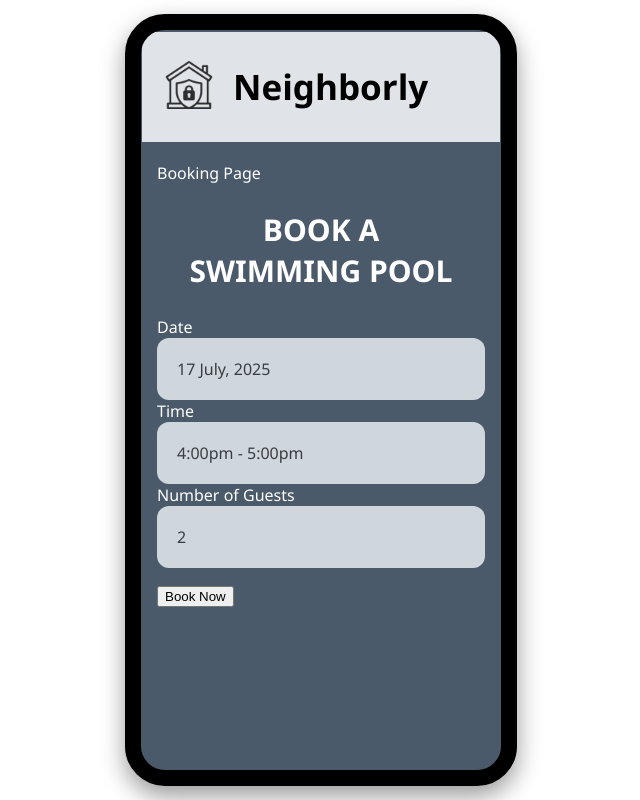
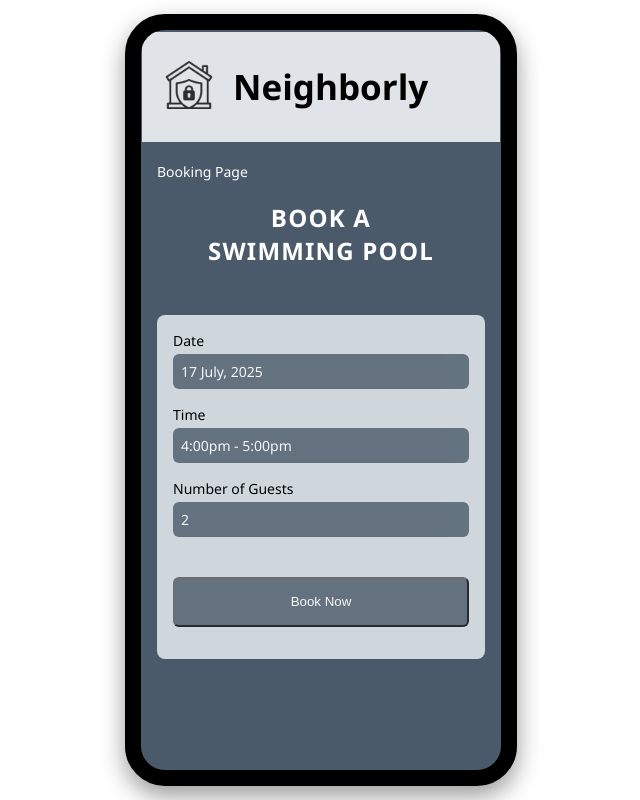
Before and after one commit to JaxzTan/Neighborly, a React (Vite) app in the folder frontend/: page /booking in a window 1280 px wide. Shown: the whole page, without its empty margins (319-959 px from the left). Built offline with nearby package versions, Linux system fonts and the light colour scheme.

Commit message:
updated booking page

```diff
--- a/frontend/src/App.css
+++ b/frontend/src/App.css
@@ -329,3 +329,62 @@ html,
   font-weight: 500;
   margin-bottom: 0.25rem;
 }
+.booking-subtitle {
+  margin-top: 0.75rem;
+  font-size: 0.875rem; /* Tailwind text-sm */
+}
+
+.booking-title {
+  margin-bottom: 1rem;
+  text-align: center;
+}
+
+.booking-title h2 {
+  font-size: 1.5rem; /* Tailwind text-2xl */
+  font-weight: bold;
+  letter-spacing: 0.05em;
+}
+
+.booking-form {
+  background-color: #cfd6dc;
+  padding: 1rem;
+  border-radius: 0.5rem;
+  color: #3a3d3f;
+  margin-top: 3rem;
+}
+
+.form-group {
+  margin-bottom: 1rem;
+}
+
+.form-label {
+  display: block;
+  font-size: 0.875rem;
+  color: black; /* Tailwind red-400 */
+  margin-bottom: 0.25rem;
+}
+
+.form-value {
+  background-color: #4a5a6a;
+  opacity: 0.8;
+  color: white;
+  padding: 0.5rem;
+  border-radius: 0.375rem;
+  font-size: 0.875rem;
+}
+
+.submit-button {
+  margin-top: 1.5rem;
+  width: 100%;
+  height: 50px;
+  background-color: #4a5a6a;
+  opacity: 0.8;
+  color: white;
+  padding: 0.5rem;
+  border-radius: 0.375rem;
+  transition: background-color 0.2s ease;
+}
+
+.submit-button:hover {
+  background-color: black;
+}
--- a/frontend/src/BookingForm.tsx
+++ b/frontend/src/BookingForm.tsx
@@ -16,59 +16,39 @@ const BookingForm: React.FC = () => {
             <h1 className="title">Neighborly</h1>
           </header>
 
-          {/* Sub-header */}
-          <div className="mt-3 text-sm">Booking Page</div>
+          <div className="booking-subtitle">Booking Page</div>
 
           {/* Title */}
-          <div className="booking_title mb-4">
-            <h2 className="text-center text-2xl font-bold tracking-wide">
+          <div className="booking-title">
+            <h2>
               BOOK A<br />
               SWIMMING POOL
             </h2>
           </div>
 
           {/* Form */}
-          <div className="booking-form space-y-4">
+          <div className="booking-form">
             {/* Date */}
-            <div>
-              <label className="text-sm text-red-400">Date</label>
-              <div className="booking_form label">17 July, 2025</div>
+            <div className="form-group">
+              <label className="form-label">Date</label>
+              <div className="form-value">17 July, 2025</div>
             </div>
 
             {/* Time */}
-            <div>
-              <label className="text-sm text-red-400">Time</label>
-              <div className="booking_form label">4:00pm - 5:00pm</div>
+            <div className="form-group">
+              <label className="form-label">Time</label>
+              <div className="form-value">4:00pm - 5:00pm</div>
             </div>
 
             {/* Guests */}
-            <div>
-              <label className="text-sm text-red-400">Number of Guests</label>
-              <div className="booking_form label">2</div>
+            <div className="form-group">
+              <label className="form-label">Number of Guests</label>
+              <div className="form-value">2</div>
             </div>
 
             {/* Button */}
-            <div>
-              <p />
-              <p />
-              <p />
-              <p />
-              <p />
-              <p />
-              <p />
-              <p />
-              <p />
-              <p />
-              <p />
-              <p />
-              <p />
-              <p />
-              <p />
-              <p />
-              <p />
-              <button className="w-full bg-[#3a3d3f] text-white py-2 rounded-md hover:bg-[#2d3135] mt-2">
-                Book Now
-              </button>
+            <div className="form-group">
+              <button className="submit-button">Book Now</button>
             </div>
           </div>
         </div>
```
